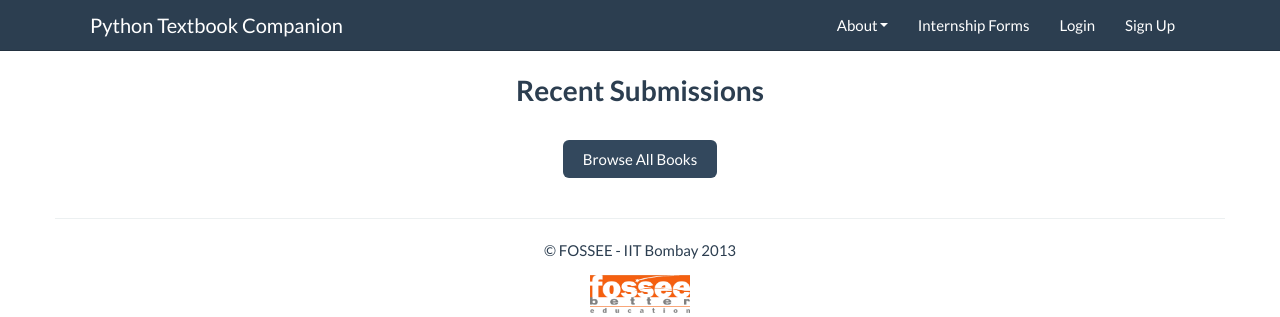
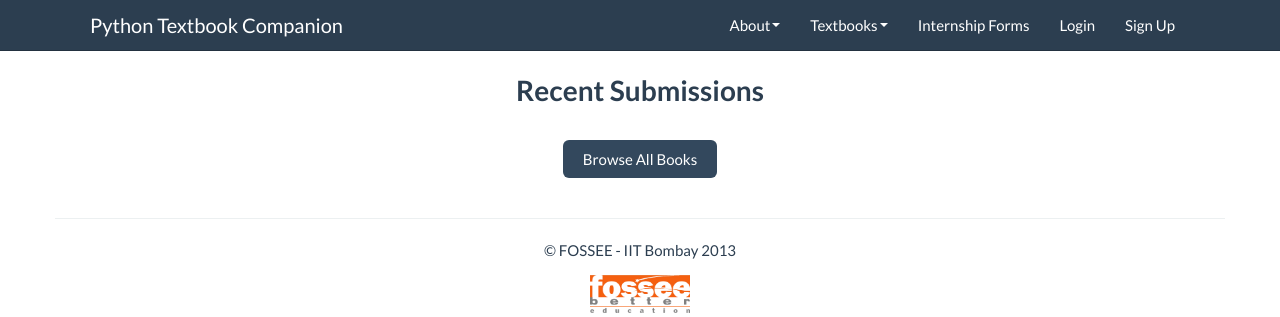
Before and after one commit to FOSSEE/Python-TBC-Interface, a Django app: page / in a window 1280 px wide. Shown: the top 317 px of the page. Run offline with Django 3.2, Linux system fonts and the light colour scheme; data that the repository does not hold is empty; parts of the project's set-up code (start-up, migrations or seed data) failed here and were passed over.

Commit message:
adding links to static pages to see the list of books completed & books under progress

```diff
--- a/tbc/templates/base.html
+++ b/tbc/templates/base.html
@@ -86,6 +86,13 @@
                 <ul class="dropdown-menu">
                   <li><a href="http://fossee.in" target="_blank">FOSSEE</a></li>
                   <li><a href="http://python.fossee.in" target="_blank">Python Team</a></li>
+                </ul>
+              </li>
+	      <li class="dropdown">
+                <a href="#" class="dropdown-toggle" data-toggle="dropdown">Textbooks<b class="caret"></b></a>
+                <ul class="dropdown-menu">
+                  <li><a href="{% static 'templates/converted_textbooks.html' %}">Completed</a></li>
+                  <li><a href="{% static 'templates/books_under_progess.html' %}">Under Progress</a></li>
                 </ul>
               </li>
               <li><a href="{% url 'tbc:InternshipForms' %}">Internship Forms</a></li>
```
